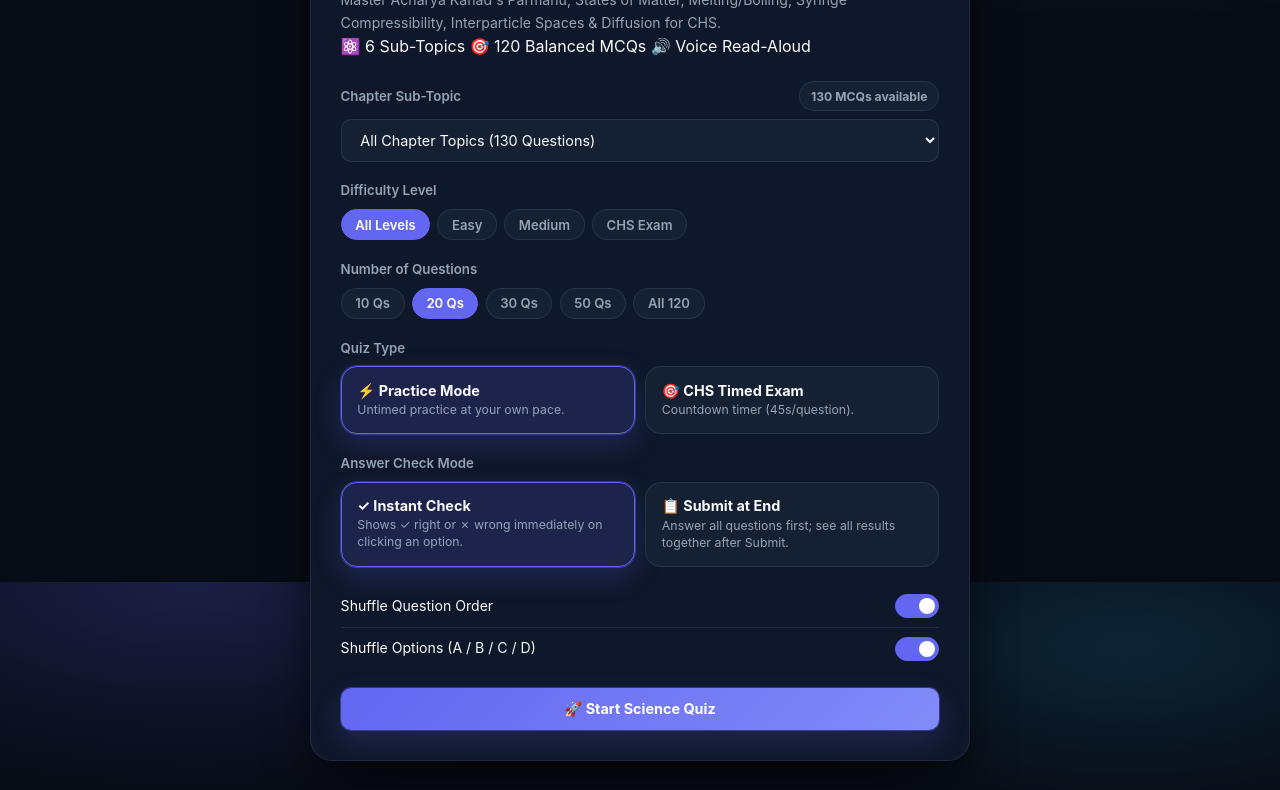
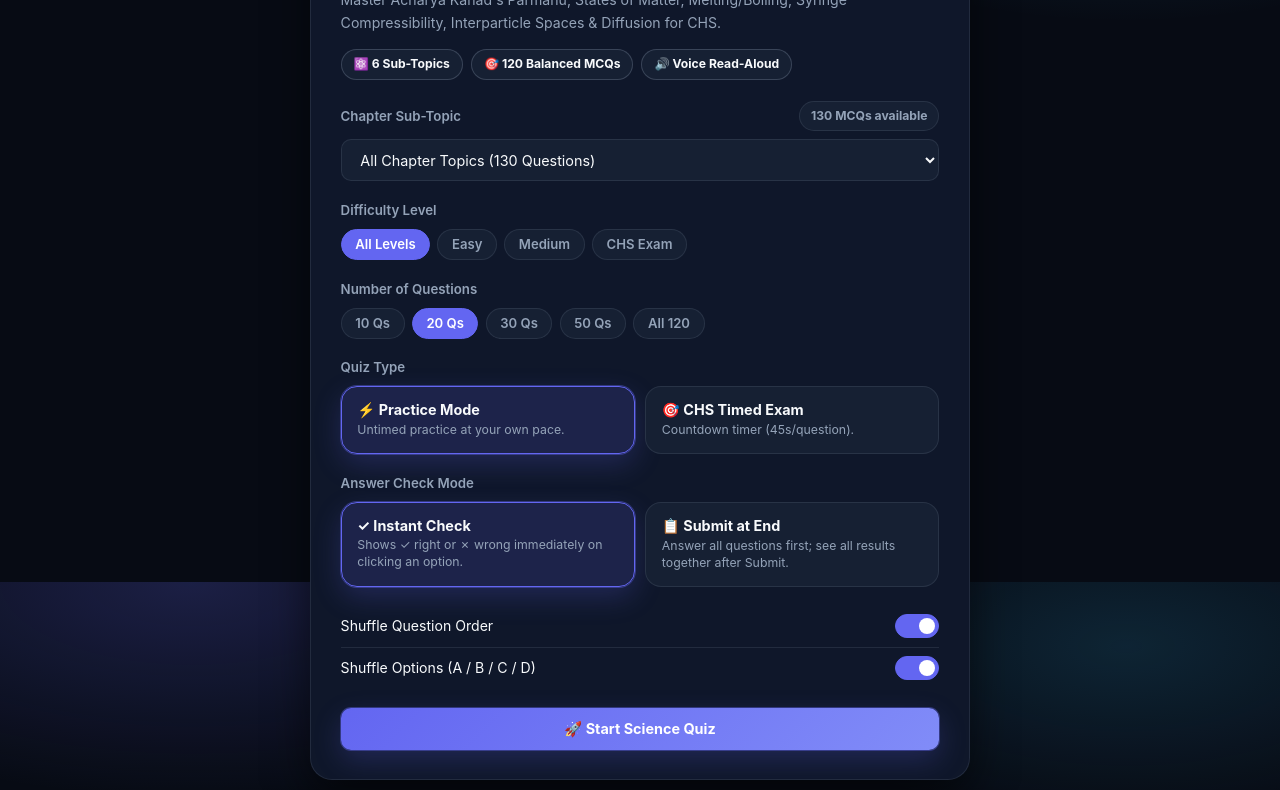
Before and after one commit to Satyam-sin/Educonnect, a plain HTML site: page particulate-nature-of-matter.html in a window 1280 px wide. Shown: the part 218-1008 px from the top of the page. Drawn offline with Linux system fonts and the light colour scheme.

Commit message:
Add files via upload

```diff
--- a/css/components.css
+++ b/css/components.css
@@ -1006,3 +1006,36 @@
   z-index: 120;
   white-space: nowrap;
 }
+
+
+/* ==========================================================================
+   Enhanced UI Polish — Quiz Highlights Strip & Glowing Option Hover Ring
+   ========================================================================== */
+
+.quiz-highlights-strip {
+  display: flex;
+  flex-wrap: wrap;
+  gap: 0.5rem;
+  margin-top: 0.9rem;
+}
+
+.highlight-chip {
+  display: inline-flex;
+  align-items: center;
+  gap: 0.35rem;
+  padding: 0.3rem 0.75rem;
+  border-radius: var(--radius-pill);
+  background: var(--bg-surface-2);
+  border: 1px solid var(--border-strong);
+  font-size: 0.76rem;
+  font-weight: 700;
+  color: var(--text-primary);
+}
+
+.option-btn:hover:not(:disabled) {
+  box-shadow: 0 0 0 2px var(--accent-primary-soft);
+}
+
+.setup-card {
+  backdrop-filter: blur(12px);
+}
```
